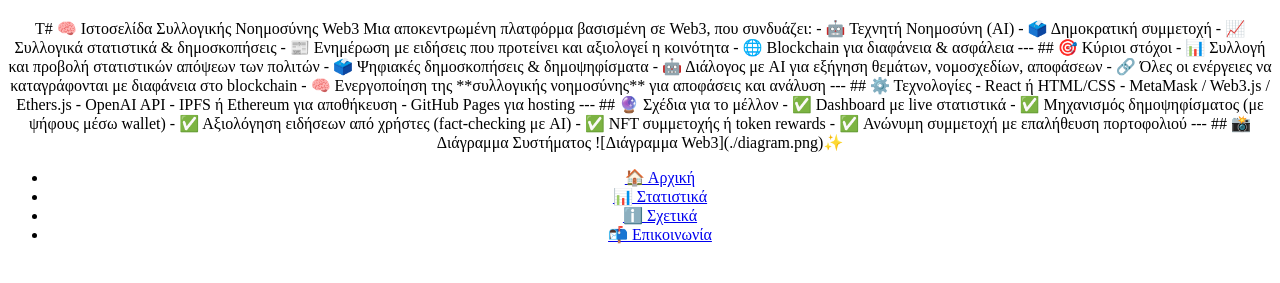
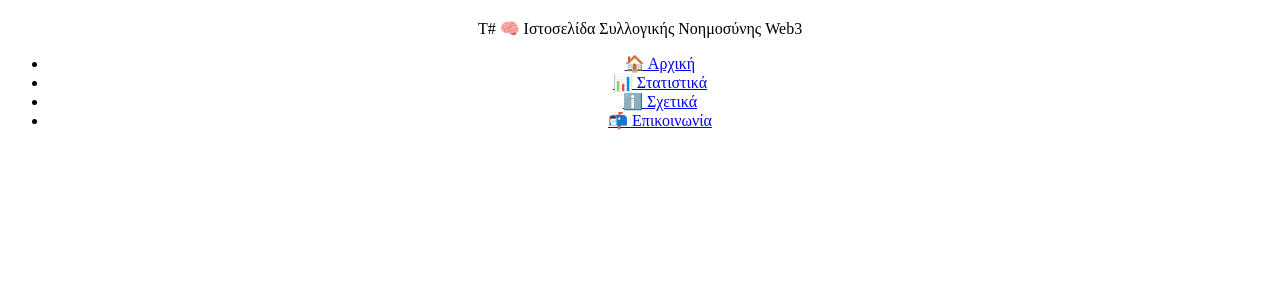
Before and after one commit to simospolychronis/my-blockchain-site, a plain HTML site: page docs/index.html in a window 1280 px wide. Shown: the part 169-452 px from the top of the page. Drawn offline with Linux system fonts and the light colour scheme.

Commit message:
Update index.html

```diff
--- a/docs/index.html
+++ b/docs/index.html
@@ -9,49 +9,7 @@
     </h1>
   <p>Τ# 🧠 Ιστοσελίδα Συλλογικής Νοημοσύνης Web3
 
-Μια αποκεντρωμένη πλατφόρμα βασισμένη σε Web3, που συνδυάζει:
 
-- 🤖 Τεχνητή Νοημοσύνη (AI)
-- 🗳️ Δημοκρατική συμμετοχή
-- 📈 Συλλογικά στατιστικά & δημοσκοπήσεις
-- 📰 Ενημέρωση με ειδήσεις που προτείνει και αξιολογεί η κοινότητα
-- 🌐 Blockchain για διαφάνεια & ασφάλεια
-
----
-
-## 🎯 Κύριοι στόχοι
-
-- 📊 Συλλογή και προβολή στατιστικών απόψεων των πολιτών
-- 🗳️ Ψηφιακές δημοσκοπήσεις & δημοψηφίσματα
-- 🤖 Διάλογος με AI για εξήγηση θεμάτων, νομοσχεδίων, αποφάσεων
-- 🔗 Όλες οι ενέργειες να καταγράφονται με διαφάνεια στο blockchain
-- 🧠 Ενεργοποίηση της **συλλογικής νοημοσύνης** για αποφάσεις και ανάλυση
-
----
-
-## ⚙️ Τεχνολογίες
-
-- React ή HTML/CSS
-- MetaMask / Web3.js / Ethers.js
-- OpenAI API
-- IPFS ή Ethereum για αποθήκευση
-- GitHub Pages για hosting
-
----
-
-## 🔮 Σχέδια για το μέλλον
-
-- ✅ Dashboard με live στατιστικά
-- ✅ Μηχανισμός δημοψηφίσματος (με ψήφους μέσω wallet)
-- ✅ Αξιολόγηση ειδήσεων από χρήστες (fact-checking με AI)
-- ✅ NFT συμμετοχής ή token rewards
-- ✅ Ανώνυμη συμμετοχή με επαλήθευση πορτοφολιού
-
----
-
-## 📸 Διάγραμμα Συστήματος
-
-![Διάγραμμα Web3](./diagram.png)✨</p>
 </body>
   <!DOCTYPE html>
 <html lang="el">
```
